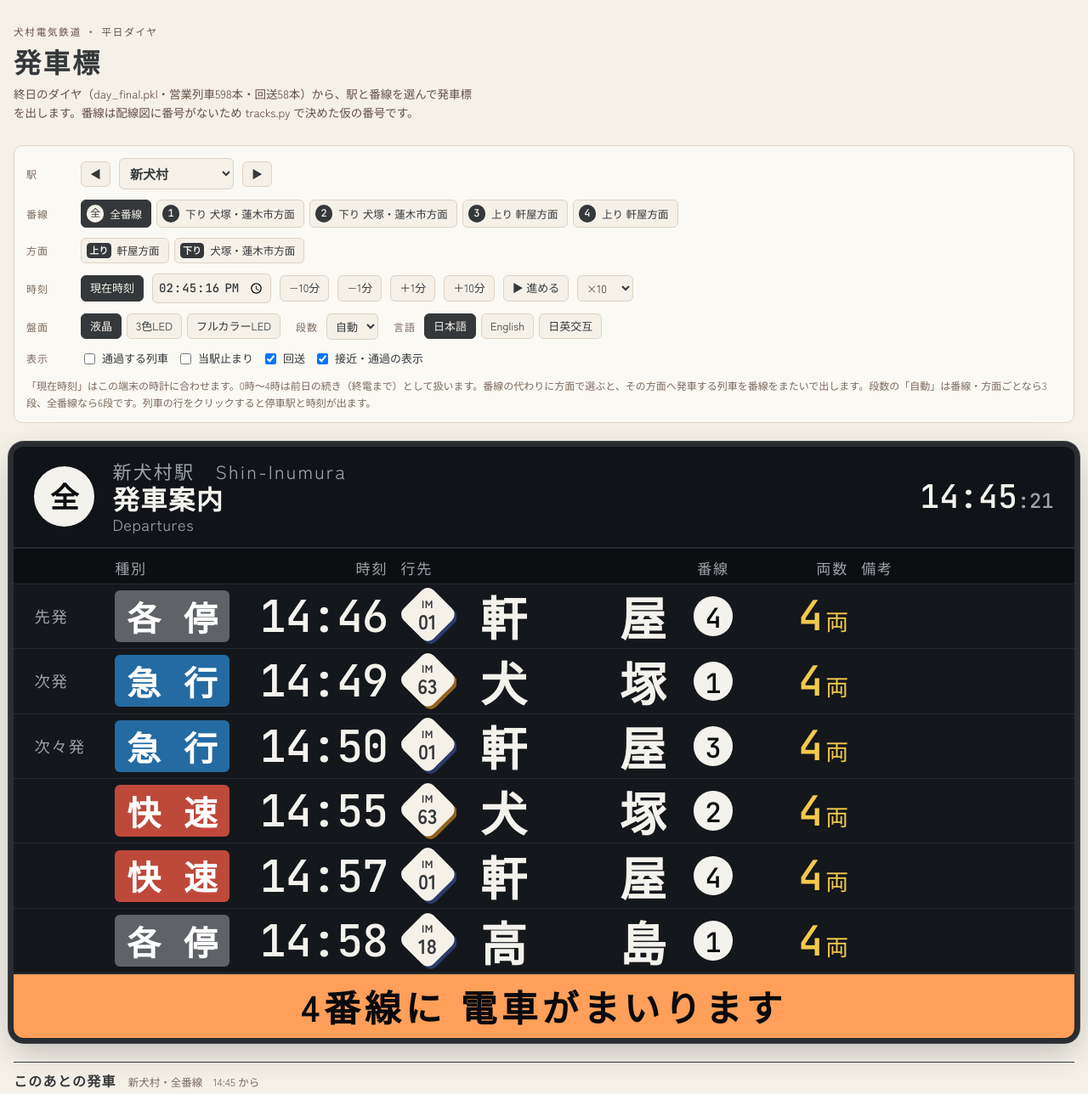
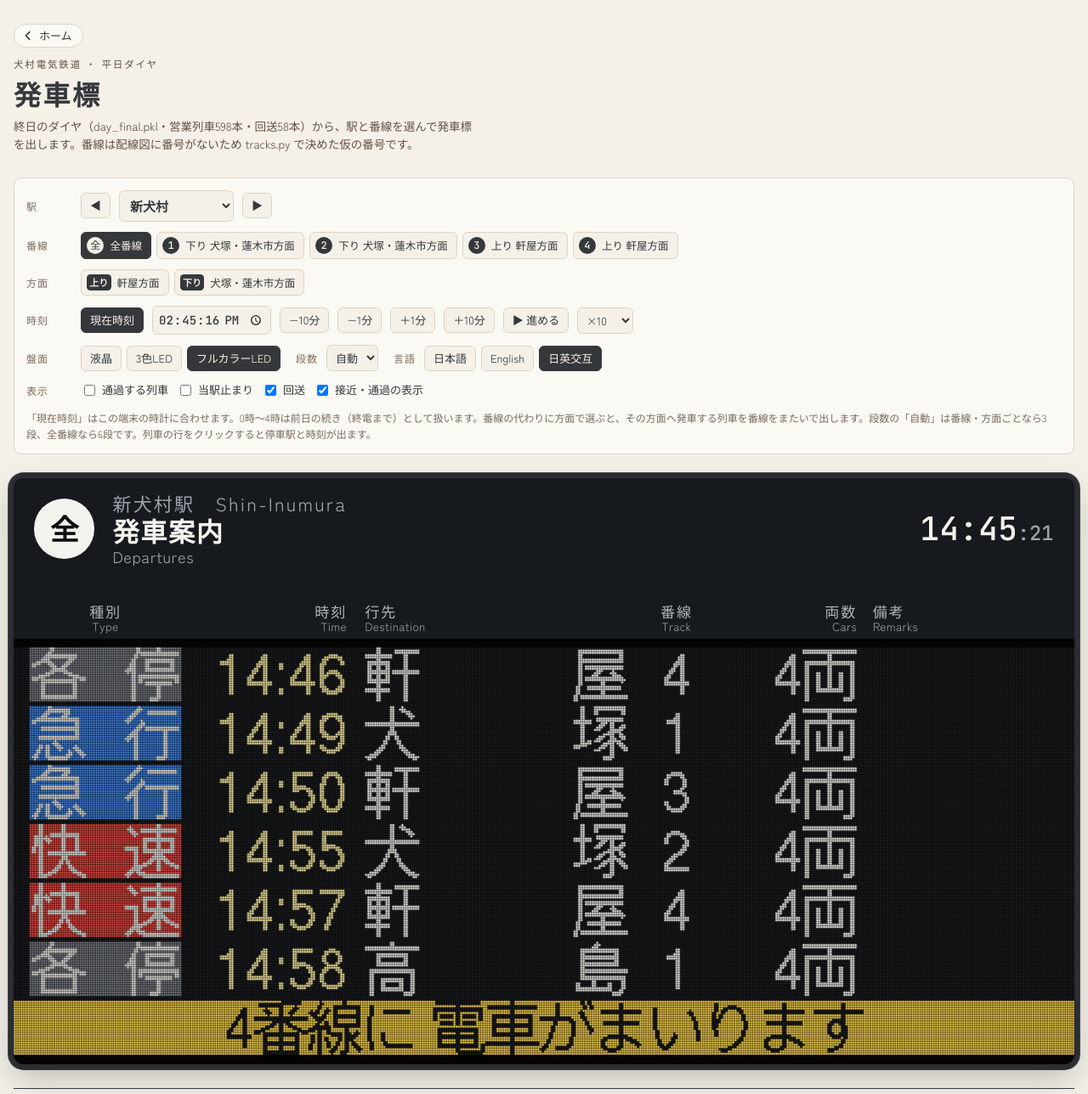
Before and after one commit to bafv4/inuden-dia, a plain HTML site: page page/board.html in a window 1280 px wide. Shown: the top 1288 px of the page at 85% size. Drawn offline with Linux system fonts and the light colour scheme.

Commit message:
feat(board): 発車標の初期表示をフルカラーLED・日英交互にする
- URL に sty がなければフルカラーLED（液晶は sty=lcd、3色LEDは sty=led3）、lang がなければ日英交互（日本語は lang=ja、英語は lang=en）
- 見出しの上に入口（index.html）へ戻る「ホーム」のボタンを付ける（英語では Home）
- 検証: Edge で、引数なしで開くとフルカラーLED・日英交互のボタンが押された状態になり、切り替えると URL も変わることを確認。Firefox は未確認

Co-Authored-By: Claude Opus 5.5 <noreply@anthropic.com>

```diff
--- a/page/board.html
+++ b/page/board.html
@@ -30,6 +30,7 @@ body{margin:0;background:var(--bg);color:var(--ink);font-family:var(--f-ui);line
 .wrap{max-width:1280px;margin:0 auto;padding:28px 16px 64px;display:flex;flex-direction:column;gap:28px}
 header{display:flex;flex-direction:column;gap:6px}
 .eyebrow{font-size:11.5px;letter-spacing:.16em;color:var(--sub);font-weight:500}
+.home{align-self:flex-start;display:inline-flex;align-items:center;gap:6px;margin-bottom:4px;padding:5px 12px 5px 9px;border:1px solid var(--line);border-radius:999px;background:var(--panel);color:var(--ink);font-size:13px;line-height:1.2;text-decoration:none}.home:hover,.home:focus-visible{border-color:var(--ink)}      /* 入口（index.html）へ戻る */
 h1{font-size:clamp(24px,4vw,32px);margin:0;letter-spacing:.08em;line-height:1.3}
 h2{font-size:16px;margin:0;letter-spacing:.08em}
 .lead{color:var(--sub);font-size:13.5px;margin:0;max-width:80ch}
@@ -204,6 +205,7 @@ dialog::backdrop{background:rgba(20,22,24,.45)}
 <body>
 <div class="wrap">
   <header>
+    <a class="home" href="index.html"><svg width="14" height="14" viewBox="0 0 16 16" aria-hidden="true"><path d="M10 3 5 8l5 5" fill="none" stroke="currentColor" stroke-width="1.8" stroke-linecap="round" stroke-linejoin="round"/></svg><span data-i="home"></span></a>
     <div class="eyebrow" data-i="eyebrow"></div>
     <h1 data-i="h1"></h1>
     <p class="lead" id="lead"></p>
@@ -315,7 +317,7 @@ const kn=(k,l)=>KN[k][l==="en"?1:0], kl=(k,l)=>KN[k][l==="en"?1:2];
 const kb=(k,l)=>l==="en"?(KN[k][3]||KN[k][1]):KN[k][0];      // 盤面の種別の欄（英語は枠に入る略称があればそれ。案内の文・表は kn・kl の正式名）
 
 // ---- 画面まわりの文言（盤面の言語が「交互」のときは日本語）
-const I={eyebrow:["犬村電気鉄道 ・ 平日ダイヤ","Inumura Railway · Weekday timetable"],h1:["発車標","Departure board"],
+const I={home:["ホーム","Home"],eyebrow:["犬村電気鉄道 ・ 平日ダイヤ","Inumura Railway · Weekday timetable"],h1:["発車標","Departure board"],
  cStation:["駅","Station"],cTrack:["番線","Track"],cDir:["方面","Direction"],cTime:["時刻","Time"],cStyle:["盤面","Display"],cRows:["段数","Rows"],cLang:["言語","Language"],cShow:["表示","Show"],
  now:["現在時刻","Now"],m10:["−10分","−10 min"],m1:["−1分","−1 min"],p1:["＋1分","+1 min"],p10:["＋10分","+10 min"],
  sLcd:["液晶","LCD"],sLed3:["3色LED","3-color LED"],sLedfc:["フルカラーLED","Full-color LED"],auto:["自動","Auto"],lAlt:["日英交互","Alternate"],
@@ -328,7 +330,7 @@ const tx=k=>I[k][CL()==="en"?1:0];
 const L2=(ja,en,l)=>(l||CL())==="en"?en:ja;
 
 // ---- 状態
-const S={si:0,pl:"all",live:true,base:DAY0,t0:performance.now(),play:false,spd:10,pass:false,term:false,dh:true,appr:true,sty:"lcd",rows:"auto",lang:"ja"};
+const S={si:0,pl:"all",live:true,base:DAY0,t0:performance.now(),play:false,spd:10,pass:false,term:false,dh:true,appr:true,sty:"ledfc",rows:"auto",lang:"alt"};
 function now(){
   if(S.live){const d=new Date();let s=d.getHours()*3600+d.getMinutes()*60+d.getSeconds()+d.getMilliseconds()/1000;if(s<DAY0)s+=86400;return s}
   return S.base+(S.play?(performance.now()-S.t0)/1000*S.spd:0);
@@ -1042,7 +1044,7 @@ function saveUrl(){
   const q=new URLSearchParams();q.set("st",ST[S.si].name);if(dirOf()!=null)q.set("dir",BND[dirOf()][0]);else if(S.pl!=="all")q.set("pl",S.pl);
   if(!S.live)q.set("t",hms(now()).replace("'",":"));
   if(S.pass)q.set("pass","1");if(S.term)q.set("term","1");if(!S.dh)q.set("dh","0");if(!S.appr)q.set("appr","0");
-  if(S.sty!=="lcd")q.set("sty",S.sty);if(S.rows!=="auto")q.set("rows",S.rows);if(S.lang!=="ja")q.set("lang",S.lang);
+  if(S.sty!=="ledfc")q.set("sty",S.sty);if(S.rows!=="auto")q.set("rows",S.rows);if(S.lang!=="alt")q.set("lang",S.lang);
   history.replaceState(null,"","?"+q.toString());
 }
 function loadUrl(){
@@ -1052,9 +1054,9 @@ function loadUrl(){
   const di=BND.findIndex(b=>b[0]===q.get("dir")||b[1]===q.get("dir"));if(di>=0&&ST[S.si].dirs.includes(di))S.pl="d:"+di;
   const t=q.get("t");if(t&&/^\d{1,2}:\d{2}(:\d{2})?$/.test(t)){const [h,m,s]=t.split(":").map(Number);let x=h*3600+m*60+(s||0);if(x<DAY0)x+=86400;S.live=false;S.base=x}
   S.pass=q.get("pass")==="1";S.term=q.get("term")==="1";S.dh=q.get("dh")!=="0";S.appr=q.get("appr")!=="0";
-  const sty=q.get("sty");S.sty=sty==="led"?"led3":["led3","ledfc"].includes(sty)?sty:"lcd";      // led は以前の3色LEDの指定
+  const sty=q.get("sty");S.sty=sty==="led"?"led3":["lcd","led3"].includes(sty)?sty:"ledfc";      // led は以前の3色LEDの指定。指定がなければフルカラーLED（2026-11-13 本人の指定）
   const r=q.get("rows");S.rows=r&&/^[2-8]$/.test(r)?r:"auto";
-  const lg=q.get("lang");S.lang=["en","alt"].includes(lg)?lg:"ja";
+  const lg=q.get("lang");S.lang=["ja","en"].includes(lg)?lg:"alt";      // 指定がなければ日英交互（2026-11-13 本人の指定）
 }
 
 // ---- このあとの発車
```
Also changed, not shown: page/board_tmpl.html (+7 -5 lines).
